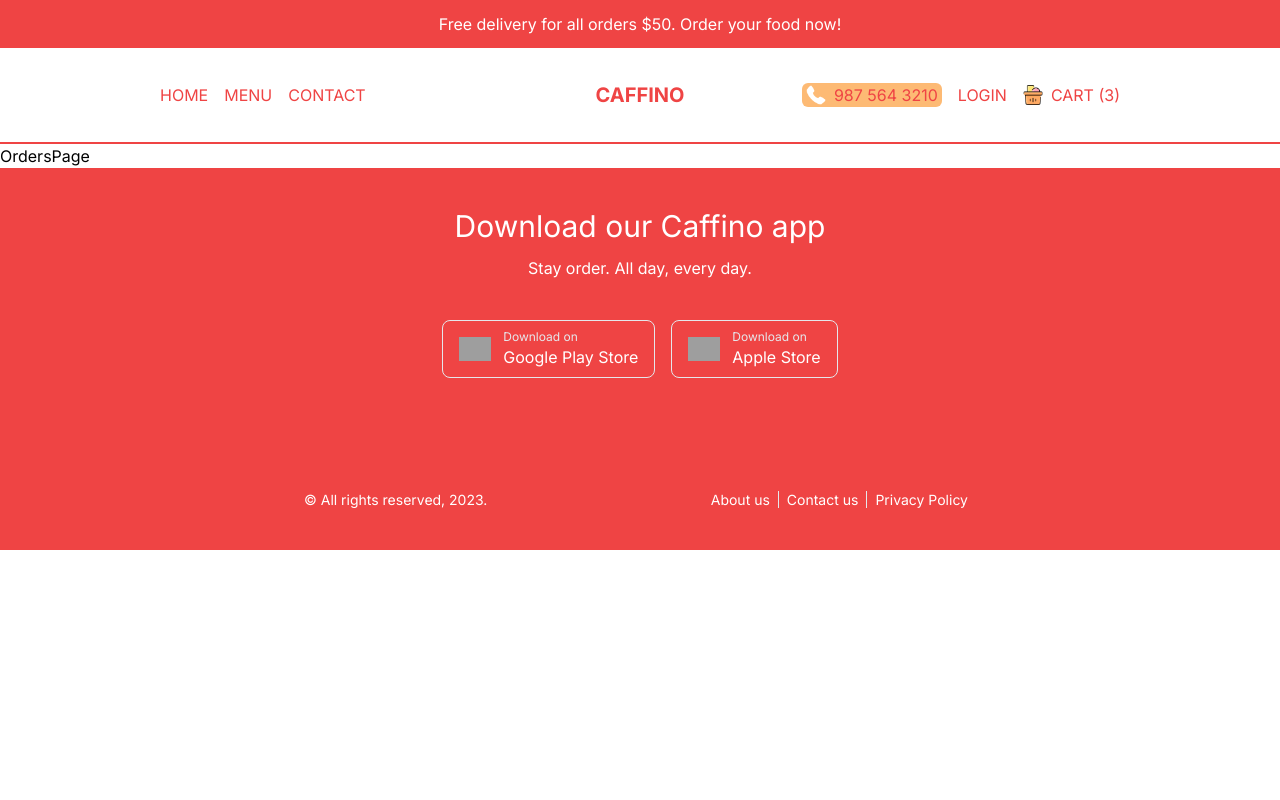
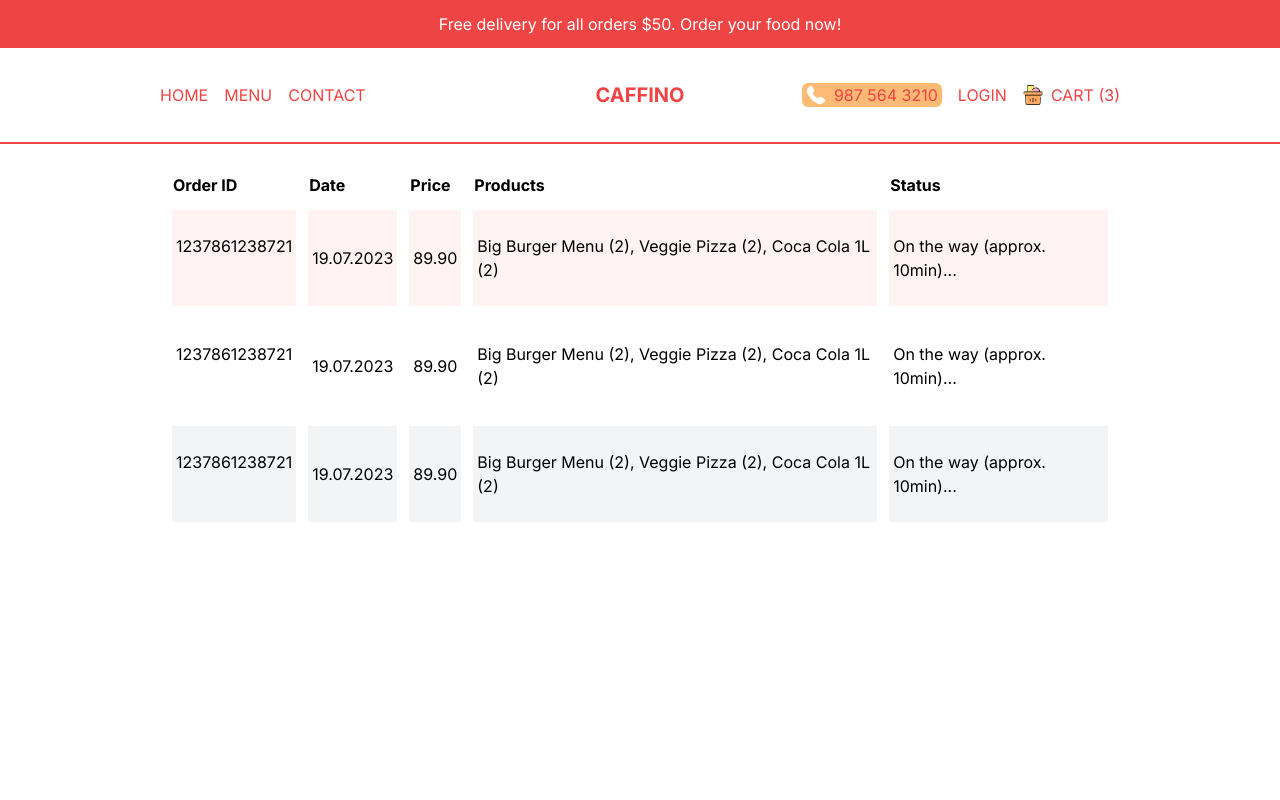
Before and after one commit to raahulvinod/Food-order-app, a Next.js app: page /orders in a window 1280 px wide. Shown: the top 800 px of the page. Built offline with nearby package versions, Linux system fonts and the light colour scheme; grey boxes are pictures that could not be loaded.

Commit message:
Order Page

```diff
--- a/src/app/login/page.tsx
+++ b/src/app/login/page.tsx
@@ -20,7 +20,7 @@
           <button className="flex gap-4 p-4 ring-1 ring-orange-100 rounded-md">
             <Image
               src="/google.png"
-              alt=""
+              alt="google"
               width={20}
               height={20}
               className="object-contain"
@@ -30,7 +30,7 @@
           <button className="flex gap-4 p-4 ring-1 ring-blue-100 rounded-md">
             <Image
               src="/facebook.png"
-              alt=""
+              alt="facebook"
               width={20}
               height={20}
               className="object-contain"
--- a/src/app/orders/page.tsx
+++ b/src/app/orders/page.tsx
@@ -1,7 +1,50 @@
 import React from 'react';
 
 const OrdersPage = () => {
-  return <div>OrdersPage</div>;
+  return (
+    <div className="p-4 lg:px-20 xl:px-40  h-[calc(100vh-6rem)] md:h-[calc(100vh-9rem)]">
+      <table className="w-full border-separate border-spacing-3">
+        <thead>
+          <tr className="text-left">
+            <th className="hidden md:block">Order ID</th>
+            <th>Date</th>
+            <th>Price</th>
+            <th className="hidden md:block">Products</th>
+            <th>Status</th>
+          </tr>
+        </thead>
+        <tbody>
+          <tr className="text-sm md:text-base bg-red-50">
+            <td className="hidden md:block py-6 px-1">1237861238721</td>
+            <td className="py-6 px-1">19.07.2023</td>
+            <td className="py-6 px-1">89.90</td>
+            <td className="hidden md:block py-6 px-1">
+              Big Burger Menu (2), Veggie Pizza (2), Coca Cola 1L (2)
+            </td>
+            <td className="py-6 px-1">On the way (approx. 10min)...</td>
+          </tr>
+          <tr className="text-sm md:text-base odd:bg-gray-100">
+            <td className="hidden md:block py-6 px-1">1237861238721</td>
+            <td className="py-6 px-1">19.07.2023</td>
+            <td className="py-6 px-1">89.90</td>
+            <td className="hidden md:block py-6 px-1">
+              Big Burger Menu (2), Veggie Pizza (2), Coca Cola 1L (2)
+            </td>
+            <td className="py-6 px-1">On the way (approx. 10min)...</td>
+          </tr>
+          <tr className="text-sm md:text-base odd:bg-gray-100">
+            <td className="hidden md:block py-6 px-1">1237861238721</td>
+            <td className="py-6 px-1">19.07.2023</td>
+            <td className="py-6 px-1">89.90</td>
+            <td className="hidden md:block py-6 px-1">
+              Big Burger Menu (2), Veggie Pizza (2), Coca Cola 1L (2)
+            </td>
+            <td className="py-6 px-1">On the way (approx. 10min)...</td>
+          </tr>
+        </tbody>
+      </table>
+    </div>
+  );
 };
 
 export default OrdersPage;
```
